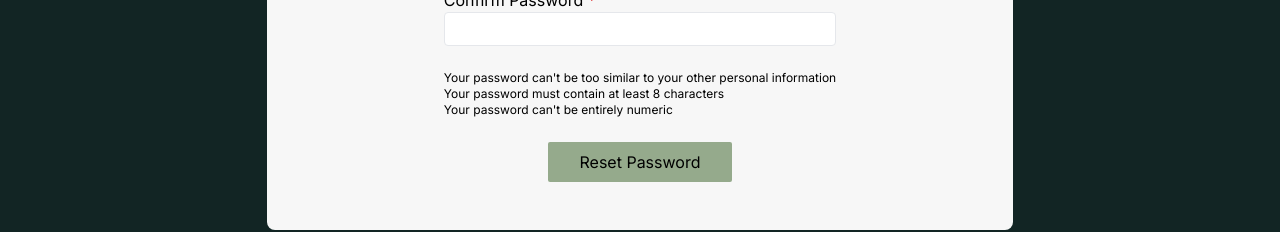
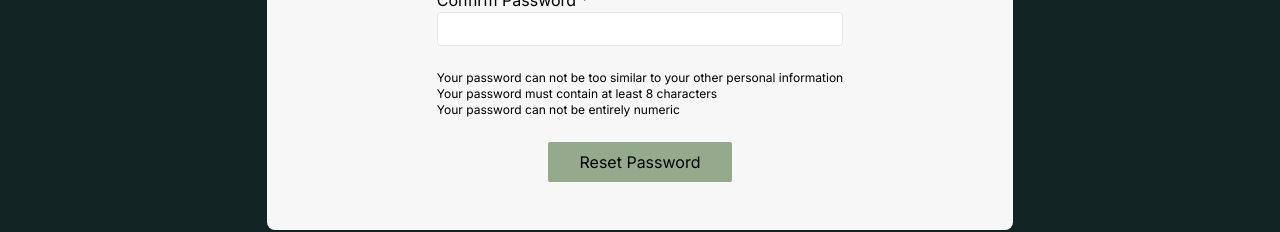
Before and after one commit to filipinx-americans-coming-together/fact-website-frontend, a Next.js app: page /my-fact/reset-password/1 in a window 1280 px wide. Shown: the part 294-526 px from the top of the page. Built offline with nearby package versions, Linux system fonts and the light colour scheme.

Commit message:
fixed build errors

```diff
--- a/src/app/my-fact/reset-password/[slug]/page.tsx
+++ b/src/app/my-fact/reset-password/[slug]/page.tsx
@@ -73,11 +73,11 @@ export default function ResetPassword({
                 />
                 <ul className="text-xs">
                     <li>
-                        Your password can't be too similar to your other
+                        Your password can not be too similar to your other
                         personal information
                     </li>
                     <li>Your password must contain at least 8 characters</li>
-                    <li>Your password can't be entirely numeric</li>
+                    <li>Your password can not be entirely numeric</li>
                 </ul>
             </FormContainer>
         </>
```
